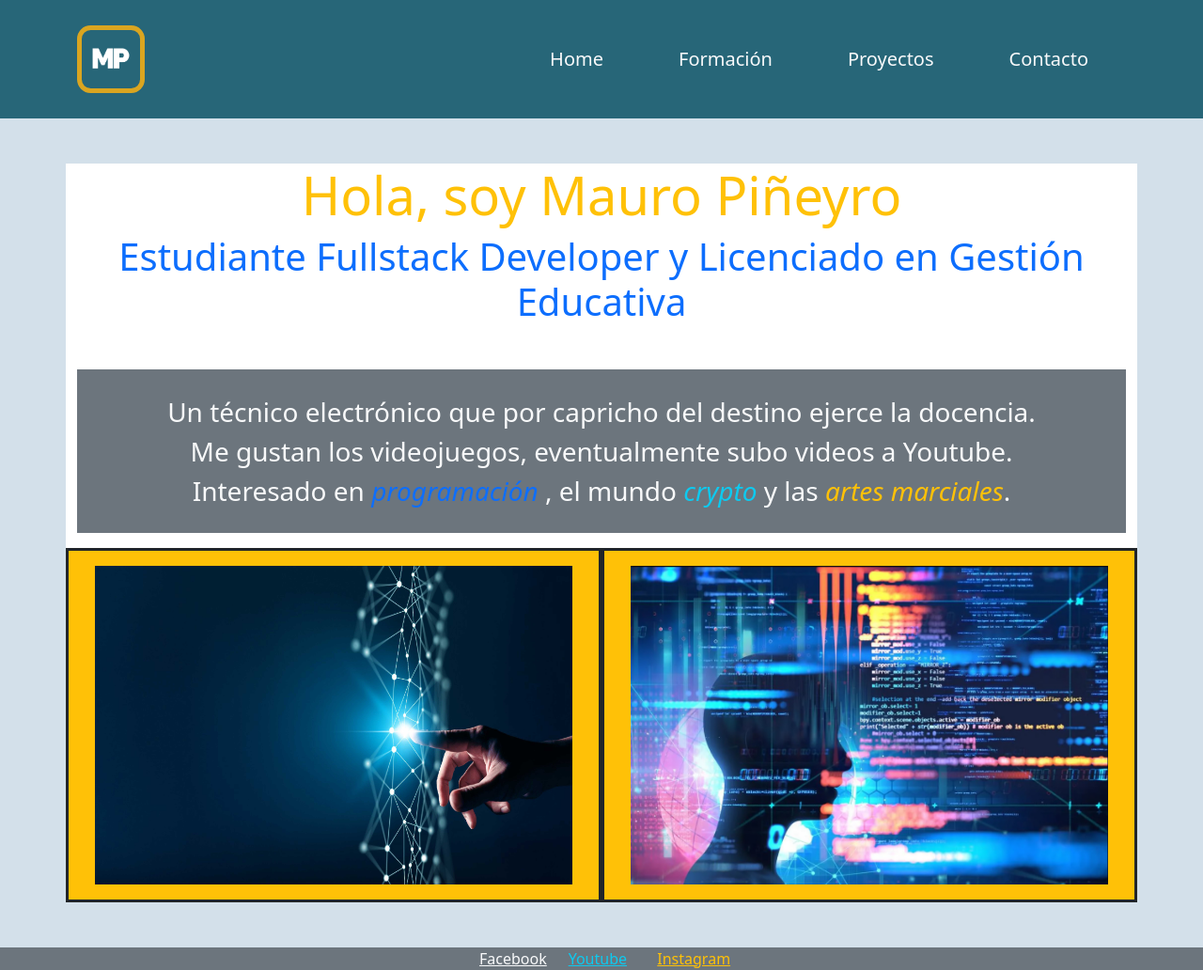
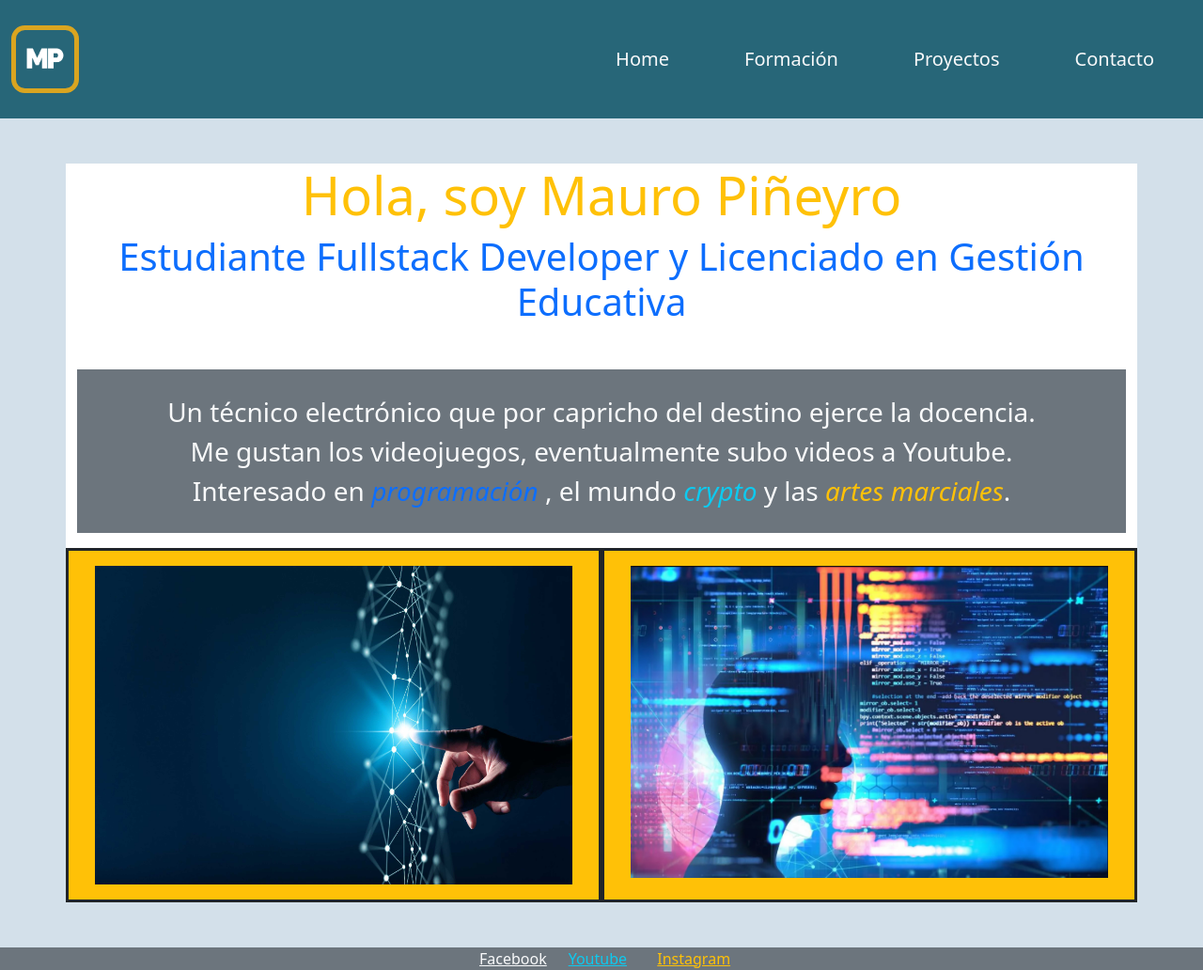
Before and after one commit to maupineyro/TercerPreentregaPineyro, a website: page index.html in a window 1280 px wide. Shown: the whole page at 94% size. Drawn offline with nearby package versions, Linux system fonts and the light colour scheme.

Commit message:
prueba de nav responsive

```diff
--- a/index.html
+++ b/index.html
@@ -17,9 +17,10 @@
 </head>
 
 <body>
-    <header class="container-fluid">
+    <header>
         <!--Navbar-->
-        <div class="container">
+
+        <div class="container-fluid">
             <div class="row">
                 <nav class="navbar navbar-expand-lg navbar-dark">
                     <div class="container-fluid">
@@ -65,6 +66,8 @@
                 </nav>
             </div>
         </div>
+
+
         <!--termina Navbar-->
     </header>
     <!-- empieza Main -->
@@ -97,15 +100,14 @@
                 </div>
             </div>
 
-
             <!--imagenes de inicio-->
             <div class="row justify-content-between">
                 <div class="col-6 bg-warning align-items-center border border-3 border-dark">
-                    <img class="img-fluid rounded float-start mx-auto d-block p-3 h-100"
+                    <img class="img-fluid rounded float-start mx-auto d-block p-3 w-100 "
                         src="./assets/fotocuadriderecha.jpg" alt="imagen cuadri derecha">
                 </div>
                 <div class="col-6 bg-warning align-items-center border border-3 border-dark">
-                    <img class="img-fluid rounded float-end mx-auto d-block p-3 h-100" src="./assets/fotoindex2.jpg"
+                    <img class="img-fluid rounded float-end mx-auto d-block p-3 w-100" src="./assets/fotoindex2.jpg"
                         alt="imagen cuadri derecha">
                 </div>
             </div>
```
